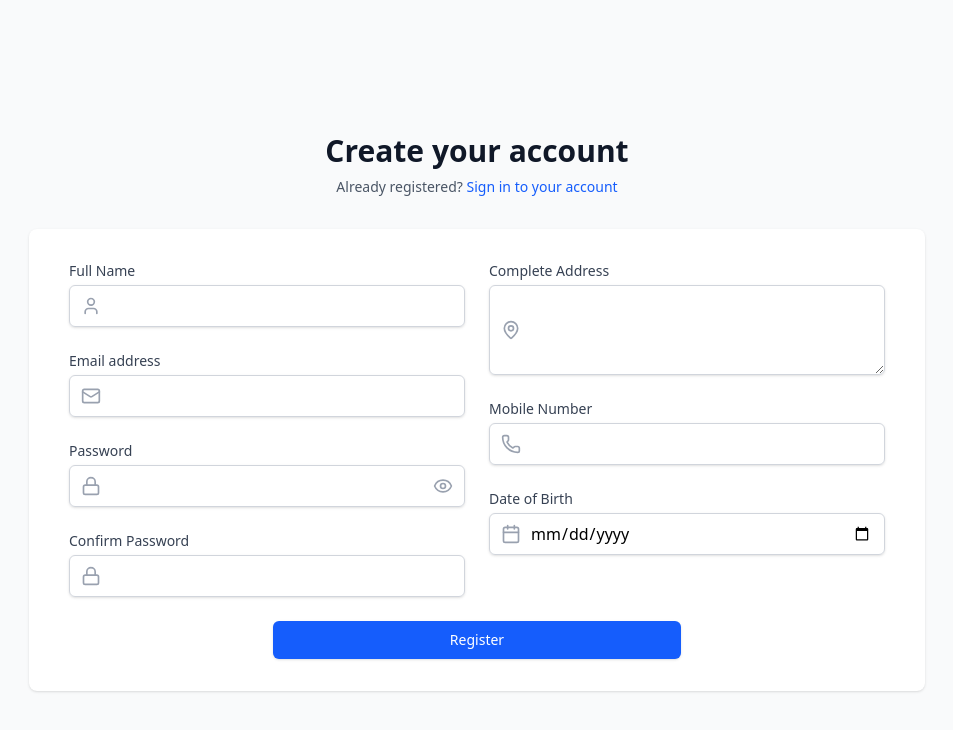
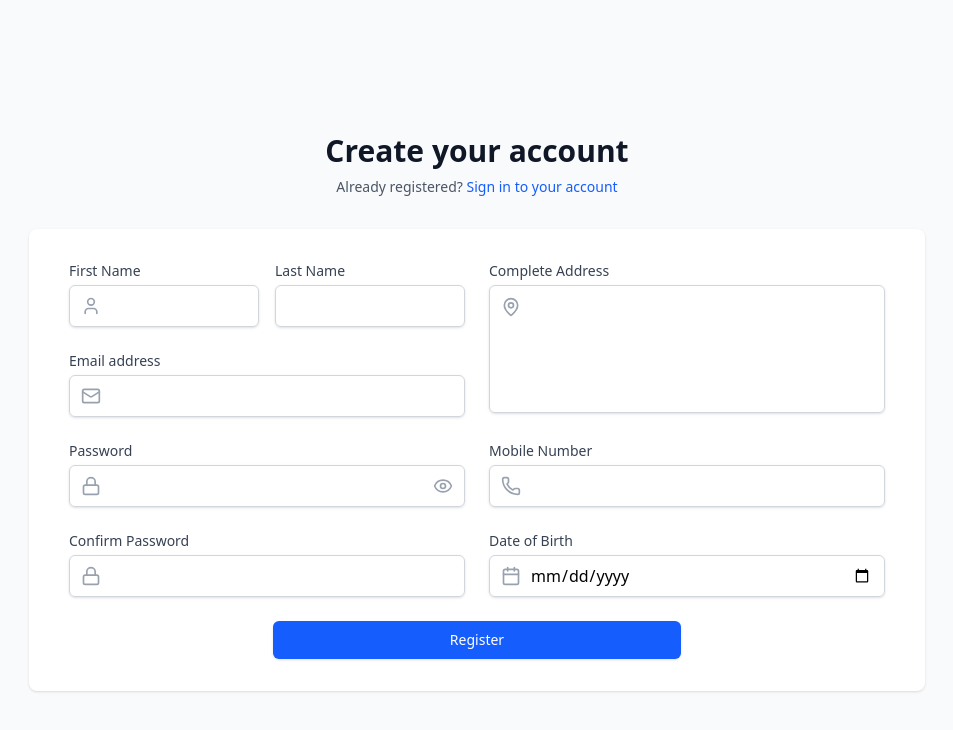
Before and after one commit to VishkalaVenture/Alumni-Finder, a React (Vite) app in the folder AF_Frontend/: page /register in a window 1280 px wide. Shown: the top 730 px of the page, without its empty margins (163-1116 px from the left). Built offline with nearby package versions, Linux system fonts and the light colour scheme.

Commit message:
Changed full name to first name and last name and change the css of the right column to match the height of left column

```diff
--- a/AF_Frontend/src/pages/RegistrationPage.jsx
+++ b/AF_Frontend/src/pages/RegistrationPage.jsx
@@ -1,31 +1,40 @@
-import React, { useState } from 'react';
-import { User, Mail, Lock, Eye, EyeOff, MapPin, Phone, Calendar } from 'lucide-react';
+import React, { useState } from "react";
+import {
+  User,
+  Mail,
+  Lock,
+  Eye,
+  EyeOff,
+  MapPin,
+  Phone,
+  Calendar,
+} from "lucide-react";
 
 const RegistrationPage = () => {
   const [formData, setFormData] = useState({
-    fullName: '',
-    email: '',
-    password: '',
-    confirmPassword: '',
-    address: '',
-    mobileNumber: '',
-    dateOfBirth: ''
+    firstName: "",
+    lastName: "",
+    email: "",
+    password: "",
+    confirmPassword: "",
+    address: "",
+    mobileNumber: "",
+    dateOfBirth: "",
   });
 
   const [errors, setErrors] = useState({});
   const [showPassword, setShowPassword] = useState(false);
 
-  // Rest of the state management and validation functions remain exactly the same
   const handleChange = (e) => {
     const { name, value } = e.target;
-    setFormData(prev => ({
+    setFormData((prev) => ({
       ...prev,
-      [name]: value
+      [name]: value,
     }));
     if (errors[name]) {
-      setErrors(prev => ({
+      setErrors((prev) => ({
         ...prev,
-        [name]: ''
+        [name]: "",
       }));
     }
   };
@@ -33,43 +42,47 @@ const RegistrationPage = () => {
   const validateForm = () => {
     const newErrors = {};
 
-    if (!formData.fullName.trim()) {
-      newErrors.fullName = 'Full name is required';
+    if (!formData.firstName.trim()) {
+      newErrors.firstName = "First name is required";
+    }
+
+    if (!formData.lastName.trim()) {
+      newErrors.lastName = "Last name is required";
     }
 
     if (!formData.email.trim()) {
-      newErrors.email = 'Email is required';
+      newErrors.email = "Email is required";
     } else if (!/\S+@\S+\.\S+/.test(formData.email)) {
-      newErrors.email = 'Please enter a valid email';
+      newErrors.email = "Please enter a valid email";
     }
 
     if (!formData.password) {
-      newErrors.password = 'Password is required';
+      newErrors.password = "Password is required";
     } else if (formData.password.length < 6) {
-      newErrors.password = 'Password must be at least 6 characters';
+      newErrors.password = "Password must be at least 6 characters";
     }
 
     if (formData.password !== formData.confirmPassword) {
-      newErrors.confirmPassword = 'Passwords do not match';
+      newErrors.confirmPassword = "Passwords do not match";
     }
 
     if (!formData.address.trim()) {
-      newErrors.address = 'Address is required';
+      newErrors.address = "Address is required";
     }
 
     if (!formData.mobileNumber.trim()) {
-      newErrors.mobileNumber = 'Mobile number is required';
+      newErrors.mobileNumber = "Mobile number is required";
     } else if (!/^\d{10}$/.test(formData.mobileNumber)) {
-      newErrors.mobileNumber = 'Please enter a valid 10-digit mobile number';
+      newErrors.mobileNumber = "Please enter a valid 10-digit mobile number";
     }
 
     if (!formData.dateOfBirth) {
-      newErrors.dateOfBirth = 'Date of birth is required';
+      newErrors.dateOfBirth = "Date of birth is required";
     } else {
       const dob = new Date(formData.dateOfBirth);
       const today = new Date();
       if (dob >= today) {
-        newErrors.dateOfBirth = 'Please enter a valid date of birth';
+        newErrors.dateOfBirth = "Please enter a valid date of birth";
       }
     }
 
@@ -80,16 +93,18 @@ const RegistrationPage = () => {
     try {
       const response = await axios.post(
         "https://your-backend-url.com/api/register",
-        formData
+        {
+          ...formData,
+          fullName: `${formData.firstName} ${formData.lastName}`, // Combine for API if needed
+        }
       );
       const { status } = response.data;
       if (status === "pass") {
-        alert(`Welcome! ${username}`);
+        alert(`Welcome! ${formData.firstName}`);
         navigate("/login", {
           replace: true,
         });
-      }
-      else {
+      } else {
         alert("Unable to register! Try again later!");
       }
     } catch (err) {
@@ -115,8 +130,11 @@ const RegistrationPage = () => {
           Create your account
         </h2>
         <p className="mt-2 text-center text-sm text-gray-600">
-          Already registered?{' '}
-          <a href="/login" className="font-medium text-blue-600 hover:text-blue-500">
+          Already registered?{" "}
+          <a
+            href="/login"
+            className="font-medium text-blue-600 hover:text-blue-500"
+          >
             Sign in to your account
           </a>
         </p>
@@ -128,10 +146,14 @@ const RegistrationPage = () => {
             <div className="grid grid-cols-2 gap-6">
               {/* Left Column */}
               <div className="space-y-6">
-                {/* Full Name Field */}
+                {/* Name Fields */}
+                <div className="grid grid-cols-2 gap-4">
                   <div>
-                  <label htmlFor="fullName" className="block text-sm font-medium text-gray-700">
-                    Full Name
+                    <label
+                      htmlFor="firstName"
+                      className="block text-sm font-medium text-gray-700"
+                    >
+                      First Name
                     </label>
                     <div className="mt-1 relative rounded-md shadow-sm">
                       <div className="absolute inset-y-0 left-0 pl-3 flex items-center pointer-events-none">
@@ -139,23 +161,56 @@ const RegistrationPage = () => {
                       </div>
                       <input
                         type="text"
-                      name="fullName"
-                      id="fullName"
+                        name="firstName"
+                        id="firstName"
                         className={`block w-full pl-10 pr-3 py-2 border ${
-                        errors.fullName ? 'border-red-300' : 'border-gray-300'
+                          errors.firstName
+                            ? "border-red-300"
+                            : "border-gray-300"
                         } rounded-md focus:outline-none focus:ring-blue-500 focus:border-blue-500`}
-                      value={formData.fullName}
+                        value={formData.firstName}
                         onChange={handleChange}
                       />
                     </div>
-                  {errors.fullName && (
-                    <p className="mt-2 text-sm text-red-600">{errors.fullName}</p>
+                    {errors.firstName && (
+                      <p className="mt-2 text-sm text-red-600">
+                        {errors.firstName}
+                      </p>
                     )}
+                  </div>
+                  <div>
+                    <label
+                      htmlFor="lastName"
+                      className="block text-sm font-medium text-gray-700"
+                    >
+                      Last Name
+                    </label>
+                    <div className="mt-1 relative rounded-md shadow-sm">
+                      <input
+                        type="text"
+                        name="lastName"
+                        id="lastName"
+                        className={`block w-full px-3 py-2 border ${
+                          errors.lastName ? "border-red-300" : "border-gray-300"
+                        } rounded-md focus:outline-none focus:ring-blue-500 focus:border-blue-500`}
+                        value={formData.lastName}
+                        onChange={handleChange}
+                      />
+                    </div>
+                    {errors.lastName && (
+                      <p className="mt-2 text-sm text-red-600">
+                        {errors.lastName}
+                      </p>
+                    )}
+                  </div>
                 </div>
 
                 {/* Email Field */}
                 <div>
-                  <label htmlFor="email" className="block text-sm font-medium text-gray-700">
+                  <label
+                    htmlFor="email"
+                    className="block text-sm font-medium text-gray-700"
+                  >
                     Email address
                   </label>
                   <div className="mt-1 relative rounded-md shadow-sm">
@@ -167,7 +222,7 @@ const RegistrationPage = () => {
                       name="email"
                       id="email"
                       className={`block w-full pl-10 pr-3 py-2 border ${
-                        errors.email ? 'border-red-300' : 'border-gray-300'
+                        errors.email ? "border-red-300" : "border-gray-300"
                       } rounded-md focus:outline-none focus:ring-blue-500 focus:border-blue-500`}
                       value={formData.email}
                       onChange={handleChange}
@@ -181,7 +236,10 @@ const RegistrationPage = () => {
                 {/* Password Fields */}
                 <div className="space-y-6">
                   <div>
-                    <label htmlFor="password" className="block text-sm font-medium text-gray-700">
+                    <label
+                      htmlFor="password"
+                      className="block text-sm font-medium text-gray-700"
+                    >
                       Password
                     </label>
                     <div className="mt-1 relative rounded-md shadow-sm">
@@ -189,11 +247,11 @@ const RegistrationPage = () => {
                         <Lock className="h-5 w-5 text-gray-400" />
                       </div>
                       <input
-                        type={showPassword ? 'text' : 'password'}
+                        type={showPassword ? "text" : "password"}
                         name="password"
                         id="password"
                         className={`block w-full pl-10 pr-10 py-2 border ${
-                          errors.password ? 'border-red-300' : 'border-gray-300'
+                          errors.password ? "border-red-300" : "border-gray-300"
                         } rounded-md focus:outline-none focus:ring-blue-500 focus:border-blue-500`}
                         value={formData.password}
                         onChange={handleChange}
@@ -213,12 +271,17 @@ const RegistrationPage = () => {
                       </div>
                     </div>
                     {errors.password && (
-                      <p className="mt-2 text-sm text-red-600">{errors.password}</p>
+                      <p className="mt-2 text-sm text-red-600">
+                        {errors.password}
+                      </p>
                     )}
                   </div>
 
                   <div>
-                    <label htmlFor="confirmPassword" className="block text-sm font-medium text-gray-700">
+                    <label
+                      htmlFor="confirmPassword"
+                      className="block text-sm font-medium text-gray-700"
+                    >
                       Confirm Password
                     </label>
                     <div className="mt-1 relative rounded-md shadow-sm">
@@ -226,53 +289,64 @@ const RegistrationPage = () => {
                         <Lock className="h-5 w-5 text-gray-400" />
                       </div>
                       <input
-                        type={showPassword ? 'text' : 'password'}
+                        type={showPassword ? "text" : "password"}
                         name="confirmPassword"
                         id="confirmPassword"
                         className={`block w-full pl-10 pr-3 py-2 border ${
-                          errors.confirmPassword ? 'border-red-300' : 'border-gray-300'
+                          errors.confirmPassword
+                            ? "border-red-300"
+                            : "border-gray-300"
                         } rounded-md focus:outline-none focus:ring-blue-500 focus:border-blue-500`}
                         value={formData.confirmPassword}
                         onChange={handleChange}
                       />
                     </div>
                     {errors.confirmPassword && (
-                      <p className="mt-2 text-sm text-red-600">{errors.confirmPassword}</p>
+                      <p className="mt-2 text-sm text-red-600">
+                        {errors.confirmPassword}
+                      </p>
                     )}
                   </div>
                 </div>
               </div>
 
-              {/* Right Column */}
-              <div className="space-y-6">
-                {/* Address Field */}
-                <div>
-                  <label htmlFor="address" className="block text-sm font-medium text-gray-700">
+              {/* Right Column - with adjusted spacing */}
+              <div className="space-y-6 flex flex-col">
+                {/* Address Field - with increased height */}
+                <div className="flex-1">
+                  <label
+                    htmlFor="address"
+                    className="block text-sm font-medium text-gray-700"
+                  >
                     Complete Address
                   </label>
-                  <div className="mt-1 relative rounded-md shadow-sm">
-                    <div className="absolute inset-y-0 left-0 pl-3 flex items-center pointer-events-none">
+                  <div className="mt-1 relative rounded-md shadow-sm h-32">
+                    <div className="absolute top-3 left-3 pointer-events-none">
                       <MapPin className="h-5 w-5 text-gray-400" />
                     </div>
                     <textarea
                       name="address"
                       id="address"
-                      rows="3"
-                      className={`block w-full pl-10 pr-3 py-2 border ${
-                        errors.address ? 'border-red-300' : 'border-gray-300'
-                      } rounded-md focus:outline-none focus:ring-blue-500 focus:border-blue-500`}
+                      className={`block w-full h-full pl-10 pr-3 py-2 border ${
+                        errors.address ? "border-red-300" : "border-gray-300"
+                      } rounded-md focus:outline-none focus:ring-blue-500 focus:border-blue-500 resize-none`}
                       value={formData.address}
                       onChange={handleChange}
                     />
                   </div>
                   {errors.address && (
-                    <p className="mt-2 text-sm text-red-600">{errors.address}</p>
+                    <p className="mt-2 text-sm text-red-600">
+                      {errors.address}
+                    </p>
                   )}
                 </div>
 
                 {/* Mobile Number Field */}
                 <div>
-                  <label htmlFor="mobileNumber" className="block text-sm font-medium text-gray-700">
+                  <label
+                    htmlFor="mobileNumber"
+                    className="block text-sm font-medium text-gray-700"
+                  >
                     Mobile Number
                   </label>
                   <div className="mt-1 relative rounded-md shadow-sm">
@@ -285,20 +359,27 @@ const RegistrationPage = () => {
                       id="mobileNumber"
                       maxLength="10"
                       className={`block w-full pl-10 pr-3 py-2 border ${
-                        errors.mobileNumber ? 'border-red-300' : 'border-gray-300'
+                        errors.mobileNumber
+                          ? "border-red-300"
+                          : "border-gray-300"
                       } rounded-md focus:outline-none focus:ring-blue-500 focus:border-blue-500`}
                       value={formData.mobileNumber}
                       onChange={handleChange}
                     />
                   </div>
                   {errors.mobileNumber && (
-                    <p className="mt-2 text-sm text-red-600">{errors.mobileNumber}</p>
+                    <p className="mt-2 text-sm text-red-600">
+                      {errors.mobileNumber}
+                    </p>
                   )}
                 </div>
 
                 {/* Date of Birth Field */}
                 <div>
-                  <label htmlFor="dateOfBirth" className="block text-sm font-medium text-gray-700">
+                  <label
+                    htmlFor="dateOfBirth"
+                    className="block text-sm font-medium text-gray-700"
+                  >
                     Date of Birth
                   </label>
                   <div className="mt-1 relative rounded-md shadow-sm">
@@ -310,20 +391,24 @@ const RegistrationPage = () => {
                       name="dateOfBirth"
                       id="dateOfBirth"
                       className={`block w-full pl-10 pr-3 py-2 border ${
-                        errors.dateOfBirth ? 'border-red-300' : 'border-gray-300'
+                        errors.dateOfBirth
+                          ? "border-red-300"
+                          : "border-gray-300"
                       } rounded-md focus:outline-none focus:ring-blue-500 focus:border-blue-500`}
                       value={formData.dateOfBirth}
                       onChange={handleChange}
                     />
                   </div>
                   {errors.dateOfBirth && (
-                    <p className="mt-2 text-sm text-red-600">{errors.dateOfBirth}</p>
+                    <p className="mt-2 text-sm text-red-600">
+                      {errors.dateOfBirth}
+                    </p>
                   )}
                 </div>
               </div>
             </div>
 
-            {/* Submit Button - Centered at Bottom */}
+            {/* Submit Button */}
             <div className="mt-6 flex justify-center">
               <button
                 type="submit"
```
Lines whose indentation alone changed are shown as unchanged.
